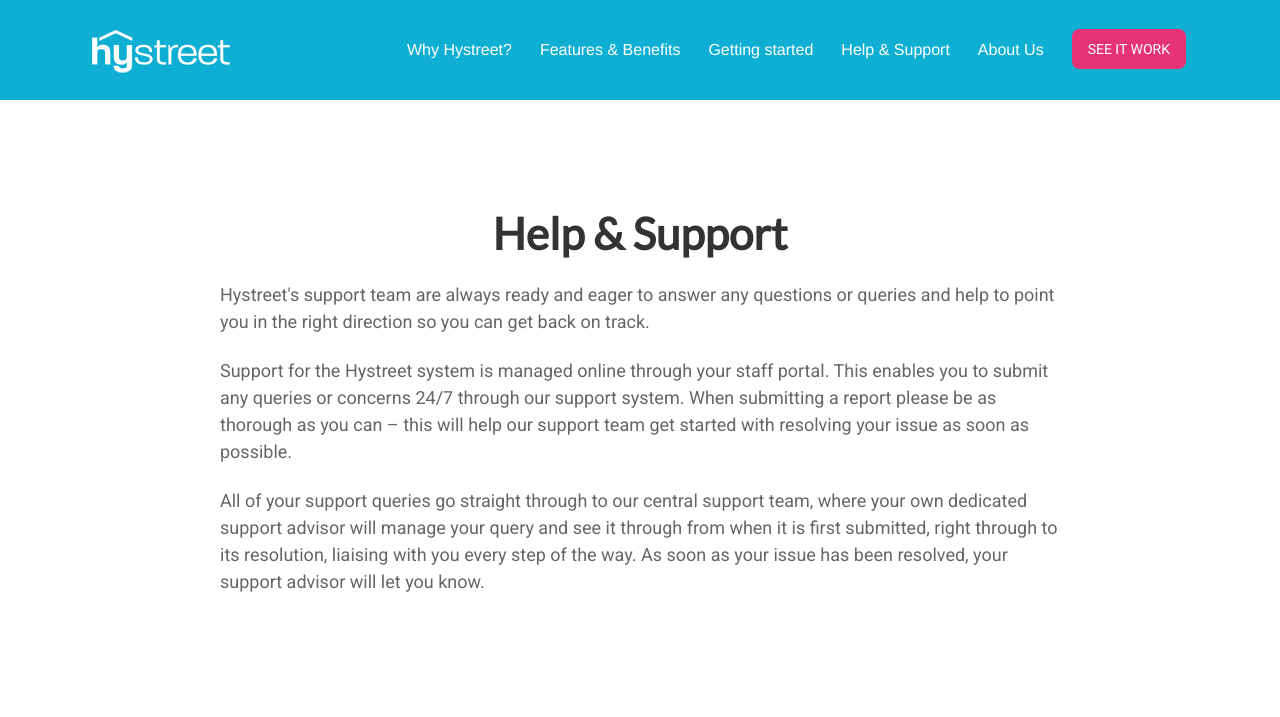
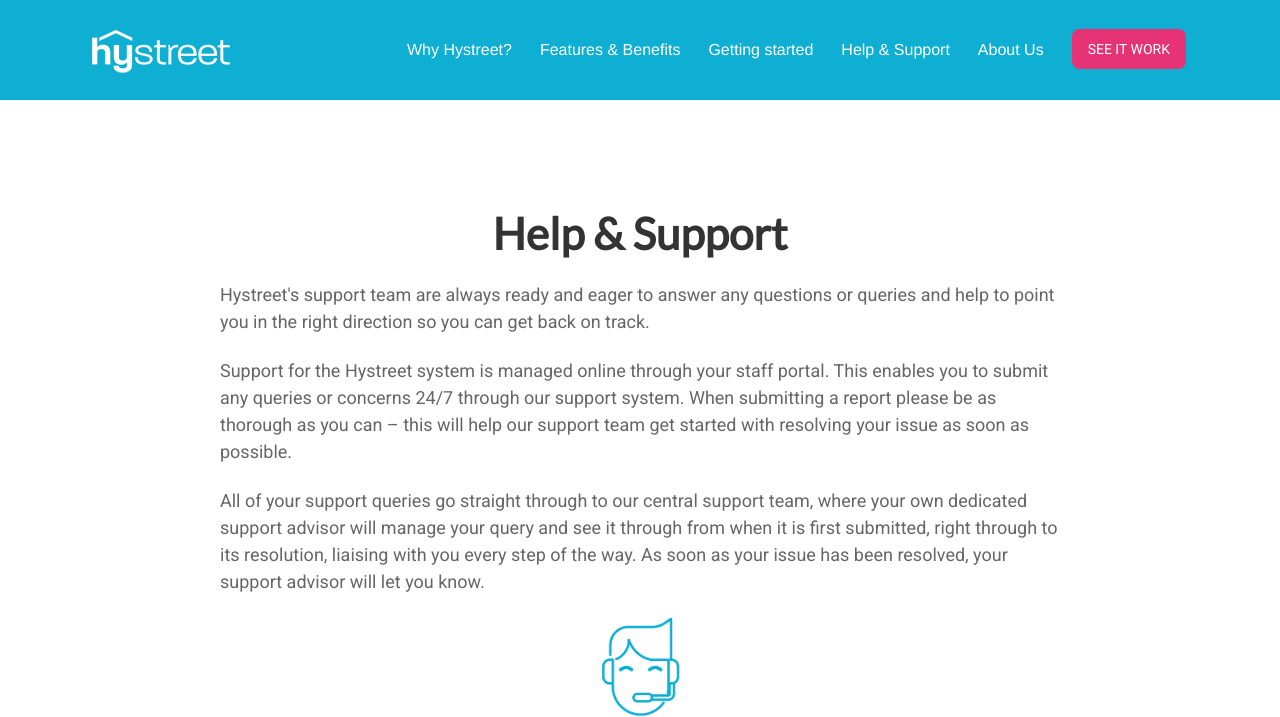
Before and after one commit to hystreet/hystreet.github.io, a Jekyll site: the page built from support/index.html, in a window 1280 px wide. Shown: the top 717 px of the page. Built offline with Jekyll 4.4.1, drawn with Linux system fonts in a browser that asks for light colours; some web fonts are replaced; a script that is not in the unit is left out; grey boxes are pictures that could not be loaded.

Commit message:
Update index.html

```diff
--- a/support/index.html
+++ b/support/index.html
@@ -27,5 +27,13 @@
       </p>
       </div>
   </div>
+  <div class="large-12 columns layout-text">
+        <img class="fb-icon text-center" src="/images/support-head.png">
+        <div class="spacing"></div>
+        <a class="button button-blue" href="#agents" style="top: 30px;">
+                           Helpdesk
+          </a>
+      </div>
 </div>
 </div>
+</div>
```
